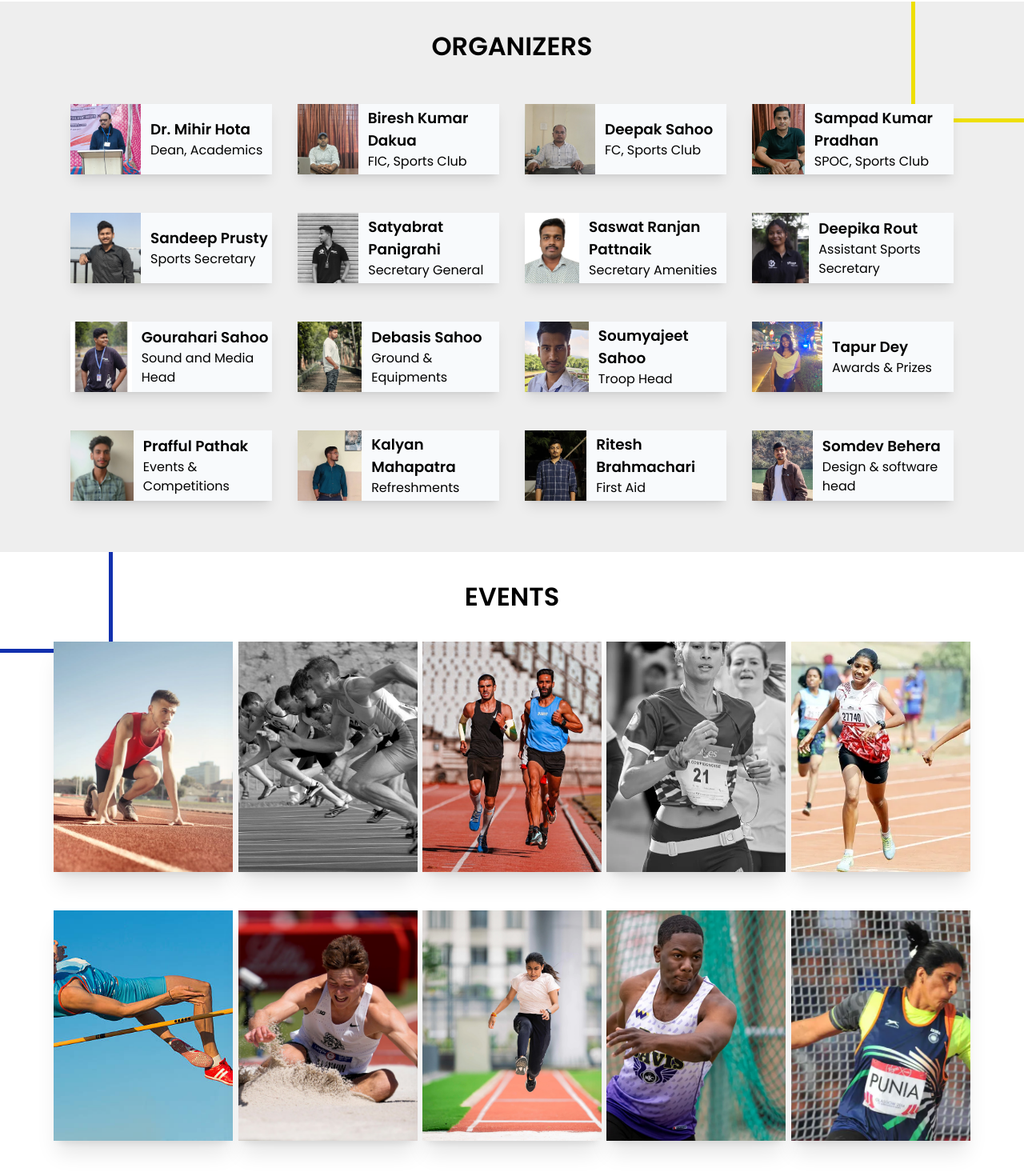
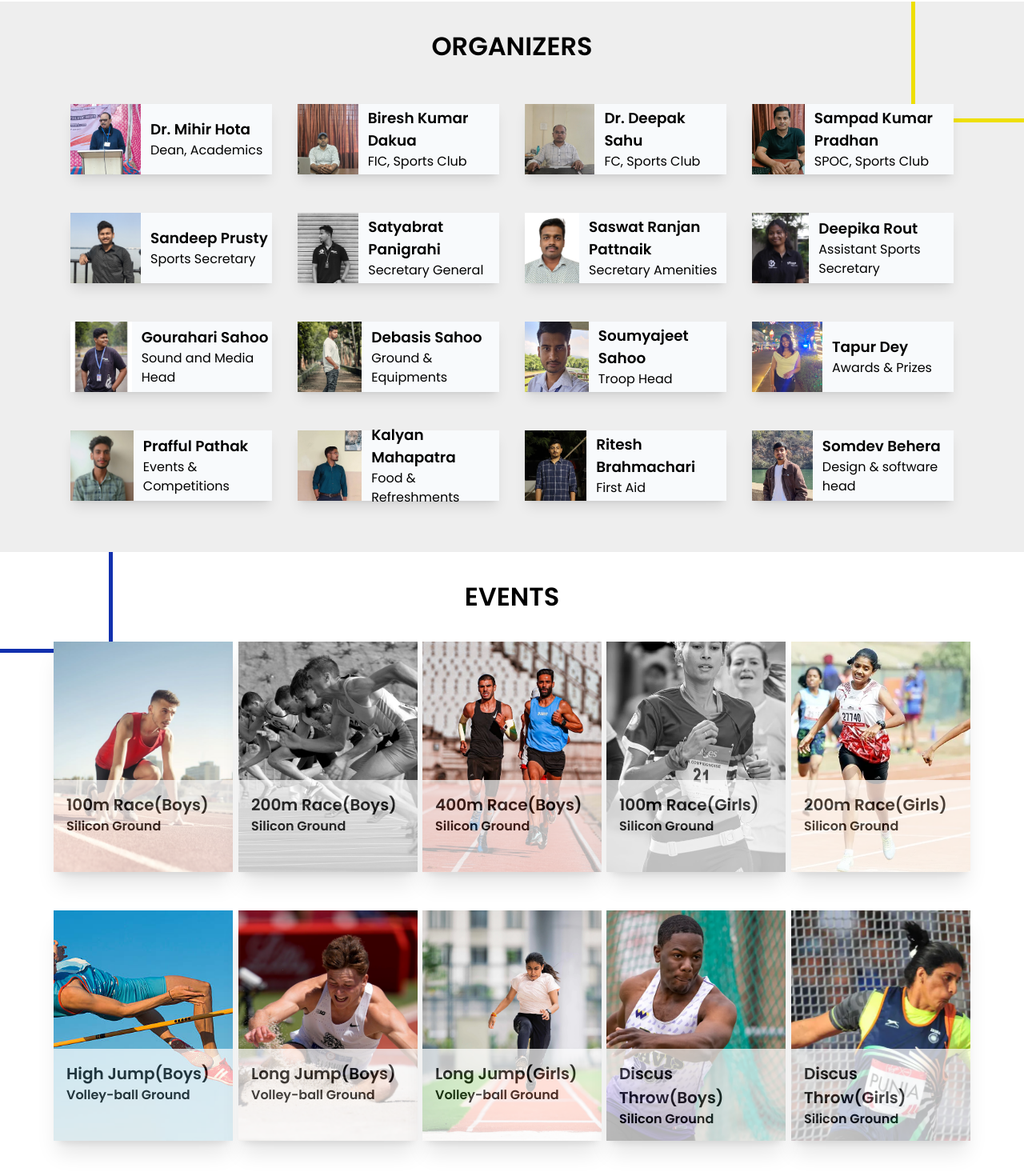
Before and after one commit to Aasim47/athlon-2k25, a Next.js app: page / in a window 1280 px wide. Shown: the part 1174-2644 px from the top of the page at 80% size. Built offline with nearby package versions, Linux system fonts and the light colour scheme; grey boxes are pictures that could not be loaded.

Commit message:
Add organizers and events data structures; adjust padding in Jersey component; added top slide button; minor bug fixes

```diff
--- a/src/app/jersey/page.tsx
+++ b/src/app/jersey/page.tsx
@@ -88,7 +88,7 @@ const Jersey = () => {
           objectFit="cover"
         />
       </div>
-      <div className="mt-4 bg-white shadow-md w-full p-8 text-black">
+      <div className="mt-4 bg-white shadow-md w-full p-4 sm:p-8 text-black">
         <p className="text-[1.25rem] font-[600]">ATHLON 2k25 Jersey</p>
         <ul className="mt-4 list-disc list-inside">
           <li className="relative pl-4">
@@ -117,7 +117,7 @@ const Jersey = () => {
         </ul>
       </div>
 
-      <div className="bg-white shadow-md mt-4 w-full p-8 text-black mb-4">
+      <div className="bg-white shadow-md mt-4 w-full p-4 sm:p-8 text-black mb-4">
         <h3 className="text-[1.5rem] font-[600]">
           Fill out this form to book your T-shirt
         </h3>
--- a/src/app/page.tsx
+++ b/src/app/page.tsx
@@ -3,220 +3,47 @@
 import Image from "next/image";
 import Link from "next/link";
 import "./globals.css";
-import { FaRegCalendarAlt } from "react-icons/fa";
+import { FaArrowUp, FaRegCalendarAlt } from "react-icons/fa";
 import { FaArrowRightLong } from "react-icons/fa6";
 import "aos/dist/aos.css"; // Import AOS styles
 import AOS from "aos";
-import { useEffect } from "react";
+import { useEffect, useState } from "react";
 import { useSidebar } from "./components/SidebarContext";
+import { organizers } from "./utils/organizers";
+import { events } from "./utils/events";
 
 export default function Home() {
   const { isSidebarOpen, toggleSidebar } = useSidebar();
-
-  const events: {
-    name: string;
-    time: string;
-    venue: string;
-    image: string;
-  }[] = [
-    {
-      name: "100m Race(Boys)",
-      time: "8:00 AM",
-      venue: "Silicon Ground",
-      image: "/assets/race.jpeg"
-    },
-
-    {
-      name: "200m Race(Boys)",
-      time: "8:00 AM",
-      venue: "Silicon Ground",
-      image: "/assets/race(200m).jpg"
-    },
-    {
-      name: "400m Race(Boys)",
-      time: "8:00 AM",
-      venue: "Silicon Ground",
-      image: "/assets/race(400m).jpeg"
-    },
-    {
-      name: "100m Race(Girls)",
-      time: "8:00 AM",
-      venue: "Silicon Ground",
-      image: "/assets/race(girls).webp"
-    },
-    {
-      name: "200m Race(Girls)",
-      time: "8:00 AM",
-      venue: "Silicon Ground",
-      image: "/assets/race-girls(200m).webp"
-    },
-    {
-      name: "High Jump(Boys)",
-      time: "8:00 AM",
-      venue: "Volley-ball Ground",
-      image: "/assets/high-jump.jpg"
-    },
-
-    {
-      name: "Long Jump(Boys)",
-      time: "8:00 AM",
-      venue: "Volley-ball Ground",
-      image: "/assets/long-jump.avif"
-    },
-    {
-      name: "Long Jump(Girls)",
-      time: "8:00 AM",
-      venue: "Volley-ball Ground",
-      image: "/assets/long-jump(girls).png"
-    },
-    {
-      name: "Discus Throw(Boys)",
-      time: "8:00 AM",
-      venue: "Silicon Ground",
-      image: "/assets/discus-throw.webp"
-    },
-    {
-      name: "Discus Throw(Girls)",
-      time: "8:00 AM",
-      venue: "Silicon Ground",
-      image: "/assets/discus-throw(girls).webp"
-    },
-    {
-      name: "Shot Put(Boys)",
-      time: "8:00 AM",
-      venue: "Silicon Ground",
-      image: "/assets/shot-put.avif"
-    },
-    {
-      name: "Shot Put(Girls)",
-      time: "8:00 AM",
-      venue: "Silicon Ground",
-      image: "/assets/shot-put(girls).jpg"
-    },
-    {
-      name: "Relay race(Boys)",
-      time: "8:00 AM",
-      venue: "Silicon Ground",
-      image: "/assets/relay.jpg"
-    },
-    {
-      name: "Relay race(Girls)",
-      time: "8:00 AM",
-      venue: "Silicon Ground",
-      image: "/assets/relay(girls).jpg"
-    },
-    {
-      name: "Tug of War",
-      time: "8:00 AM",
-      venue: "Silicon Ground",
-      image: "/assets/tug-of-war.jpg"
-    }
-  ];
-
-  const newOranizers: {
-    name: string;
-    image: string;
-    role: string;
-  }[] = [
-    {
-      name: "Dr. Mihir Hota",
-      image: "/assets/organizers/deam.jpg",
-      role: "Dean, Academics"
-    },
-    {
-      name: "Biresh Kumar Dakua",
-      image: "/assets/organizers/biresh.jpg",
-      role: "FIC, Sports Club"
-    },
-    {
-      name: "Deepak Sahoo",
-      image: "/assets/organizers/deepak.jpg",
-      role: "FC, Sports Club"
-    },
-    {
-      name: "Sampad Kumar Pradhan",
-      image: "/assets/organizers/sampad.jpg",
-      role: "SPOC, Sports Club"
-    },
-    {
-      name: "Sandeep Prusty",
-      image: "/assets/organizers/sandeep.jpg",
-      role: "Sports Secretary"
-    },
-    {
-      name: "Satyabrat Panigrahi",
-      image: "/assets/organizers/satya.jpg",
-      role: "Secretary General"
-    },
-    {
-      name: "Saswat Ranjan Pattnaik",
-      image: "/assets/organizers/saswat.jpg",
-      role: "Secretary Amenities"
-    },
-    {
-      name: "Deepika Rout",
-      image: "/assets/organizers/deepika.jpg",
-      role: "Assistant Sports Secretary"
-    },
-    {
-      name: "Gourahari Sahoo",
-      image: "/assets/organizers/gourahari.jpg",
-      role: "Sound and Media Head"
-    },
-    {
-      name: "Debasis Sahoo",
-      image: "/assets/organizers/debasis.jpg",
-      role: "Ground & Equipments"
-    },
-    {
-      name: "Soumyajeet Sahoo",
-      image: "/assets/organizers/somyajeet.jpg",
-      role: "Troop Head"
-    },
-    {
-      name: "Tapur Dey",
-      image: "/assets/organizers/tapur.jpg",
-      role: "Awards & Prizes"
-    },
-    {
-      name: "Prafful Pathak",
-      image: "/assets/organizers/prafful.jpg",
-      role: "Events & Competitions"
-    },
-    {
-      name: "Kalyan Mahapatra",
-      image: "/assets/organizers/kalyan.jpg",
-      role: "Refreshments"
-    },
-    {
-      name: "Ritesh Brahmachari",
-      image: "/assets/organizers/ritesh.jpg",
-      role: "First Aid"
-    },
-    {
-      name: "Somdev Behera",
-      image: "/assets/organizers/somdev.jpg",
-      role: "Design & software head"
-    }
-  ];
+  const [showScrollToTop, setShowScrollToTop] = useState(false);
 
   useEffect(() => {
     AOS.init({
       duration: 1000,
       once: true
     });
+
+    const handleScroll = () => {
+      if (window.scrollY > 300) {
+        setShowScrollToTop(true);
+      } else {
+        setShowScrollToTop(false);
+      }
+    };
+
+    window.addEventListener("scroll", handleScroll);
+
+    return () => {
+      window.removeEventListener("scroll", handleScroll);
+    };
   }, []);
+
+  const scrollToTop = () => {
+    window.scrollTo({ top: 0, behavior: "smooth" });
+  };
 
   return (
     <div className="">
-      <div
-        className={`${isSidebarOpen ? "overflow-hidden h-screen" : ""}`}
-        // onClick={() => {
-        //   if (isSidebarOpen) {
-        //     toggleSidebar();
-        //   }
-        // }}
-      >
+      <div className={`${isSidebarOpen ? "overflow-hidden h-screen" : ""}`}>
         <div className="h-full lg:h-[50dvh]  xl:h-[90dvh] mt-[6rem] xl:mt-16 bg-[#eeeeee] px-4 sm:px-8 xl:px-[5.5rem] block lg:flex sm:flex-row flex-col items-center justify-center">
           <div className="text-black flex-1">
             <p
@@ -430,7 +257,7 @@ export default function Home() {
           <h1 className="text-[2rem] font-[600] text-center">ORGANIZERS</h1>
           <div className="w-[16rem] h-[12rem] bg-transparent border-[#EEDF04] border-solid border-[5px] absolute rounded-xl xl:top-[-6%] xl:right-[-9%] top-[-15%] right-[-50%] lg:right-[-20%] "></div>
           <div className="grid xl:grid-cols-4 xl:grid-rows-4 md:grid-cols-2 md:grid-rows-6 grid-cols-1 gap-2 md:gap-4 xl:gap-8 items-center justify-around sm:justify-evenly w-full my-8 z-9">
-            {newOranizers.map((organizer, index) => {
+            {organizers.map((organizer, index) => {
               return (
                 <div
                   data-aos="fade-up"
@@ -475,13 +302,11 @@ export default function Home() {
                     className=" group-hover:scale-110 transition-transform duration-300"
                     alt="event"
                   />
-                  <div className="bg-white opacity-0 group-hover:opacity-70 w-full h-[40%] absolute text-left bottom-0 p-4  transition-opacity duration-300">
+                  <div className="bg-white opacity-70 w-full h-[40%] absolute text-left bottom-0 p-4  transition-opacity duration-300">
                     <p className="text-black font-[600] text-[1.25rem]">
                       {event.name}
                     </p>
-                    {/* <p className="text-black font-[600]">
-                      8th Feb, {event.time}
-                    </p> */}
+
                     <p className="text-black font-[600]">{event.venue}</p>
                   </div>
                 </div>
@@ -515,12 +340,11 @@ export default function Home() {
         </div>
 
         <div className=" bg-white px-8 xl:px-[5.5rem] py-8 text-white items-center flex justify-center overflow-hidden">
-          {/* <h1 className="text-[2rem] font-[600] text-center">Contact Us</h1> */}
           <div className="flex flex-col sm:flex-row gap-2 md:overflow-x-auto hide-scrollbar">
             <div className="flex sm:flex-col gap-2 sm:gap-0">
               <div
                 data-aos="fade-down"
-                className="w-[10rem] h-[10rem] lg:w-[15rem] lg:h-[15rem] relative"
+                className="w-[10rem] h-[10rem] lg:w-[15rem] lg:h-[15rem] relative overflow-hidden"
               >
                 <Image
                   src={
@@ -528,18 +352,19 @@ export default function Home() {
                   }
                   objectFit="cover"
                   layout="fill"
+                  className="transition-transform duration-300 hover:scale-110"
                   alt="contact"
                 />
               </div>
               <div
                 data-aos="fade-up"
-                className="w-[10rem] h-[10rem] lg:w-[15rem] lg:h-[15rem] relative sm:mt-2 overflow-clip"
+                className="w-[10rem] h-[10rem] lg:w-[15rem] lg:h-[15rem] relative sm:mt-2 overflow-hidden"
               >
                 <Image
                   src={
                     "/assets/WhatsApp Image 2025-01-15 at 15.22.58_b94fc2ff.jpg"
                   }
-                  className="scale-150"
+                  className=" transition-transform duration-300 hover:scale-110"
                   objectFit="cover"
                   layout="fill"
                   alt="contact"
@@ -557,7 +382,7 @@ export default function Home() {
               </div>
               <div
                 data-aos="fade-up-right"
-                className="w-[10rem] h-[10rem] lg:w-[15rem] lg:h-[15rem] relative sm:mt-2"
+                className="w-[10rem] h-[10rem] lg:w-[15rem] lg:h-[15rem] relative sm:mt-2 overflow-hidden"
               >
                 <Image
                   src={
@@ -565,6 +390,7 @@ export default function Home() {
                   }
                   objectFit="cover"
                   layout="fill"
+                  className="transition-transform duration-300 hover:scale-110"
                   alt="contact"
                 />
               </div>
@@ -572,7 +398,7 @@ export default function Home() {
             <div className="flex sm:flex-col gap-2 sm:gap-0">
               <div
                 data-aos="fade-down-left"
-                className="w-[10rem] h-[10rem] lg:w-[15rem] lg:h-[15rem] relative"
+                className="w-[10rem] h-[10rem] lg:w-[15rem] lg:h-[15rem] relative overflow-hidden"
               >
                 <Image
                   src={
@@ -580,6 +406,7 @@ export default function Home() {
                   }
                   objectFit="cover"
                   layout="fill"
+                  className="transition-transform duration-300 hover:scale-110"
                   alt="contact"
                 />
               </div>
@@ -588,7 +415,7 @@ export default function Home() {
                 className="w-[10rem] h-[10rem] lg:w-[15rem] lg:h-[15rem] relative bg-blue p-2 sm:mt-2"
               >
                 <p className="font-[600] text-[1.5rem] lg:text-[2rem]">
-                  Carry the torch foreward
+                  Carry the athletic sprit with the torch forward
                 </p>
               </div>
             </div>
@@ -603,12 +430,13 @@ export default function Home() {
               </div>
               <div
                 data-aos="fade-up-right"
-                className="w-[10rem] h-[10rem] lg:w-[15rem] lg:h-[15rem] relative sm:mt-2"
+                className="w-[10rem] h-[10rem] lg:w-[15rem] lg:h-[15rem] relative sm:mt-2 overflow-hidden"
               >
                 <Image
                   src={"/assets/party.jpg"}
                   objectFit="cover"
                   layout="fill"
+                  className="transition-transform duration-300 hover:scale-110"
                   alt="contact"
                 />
               </div>
@@ -616,7 +444,7 @@ export default function Home() {
             <div className="flex sm:flex-col gap-2 sm:gap-0">
               <div
                 data-aos="fade-down-left"
-                className="w-[10rem] h-[10rem] lg:w-[15rem] lg:h-[15rem] relative "
+                className="w-[10rem] h-[10rem] lg:w-[15rem] lg:h-[15rem] relative overflow-hidden"
               >
                 <Image
                   src={
@@ -624,6 +452,7 @@ export default function Home() {
                   }
                   objectFit="cover"
                   layout="fill"
+                  className="transition-transform duration-300 hover:scale-110"
                   alt="contact"
                 />
               </div>
@@ -680,7 +509,8 @@ export default function Home() {
               </p>
               <p>
                 Sandeep Prusty (Sports Secretary) : +917978699617 <br />
-                Satyabrat Panigrahi (Secretary General) : +917853998437
+                Satyabrat Panigrahi (Secretary General) : +917853998437 <br />
+                Saswat Ranjan Pattnaik (Secretary Amenities) : +918249097228
               </p>
             </div>
           </div>
@@ -691,6 +521,15 @@ export default function Home() {
           </p>
         </div>
       </div>
+
+      {showScrollToTop && (
+        <button
+          onClick={scrollToTop}
+          className="fixed bottom-4 right-4 bg-blue text-white p-3 rounded-full shadow-lg hover:bg-dark-blue transition-colors duration-300"
+        >
+          <FaArrowUp />
+        </button>
+      )}
     </div>
   );
 }
--- /dev/null
+++ b/src/app/utils/events.ts
@@ -0,0 +1,99 @@
+export const events: {
+  name: string;
+  time: string;
+  venue: string;
+  image: string;
+}[] = [
+  {
+    name: "100m Race(Boys)",
+    time: "8:00 AM",
+    venue: "Silicon Ground",
+    image: "/assets/race.jpeg"
+  },
+
+  {
+    name: "200m Race(Boys)",
+    time: "8:00 AM",
+    venue: "Silicon Ground",
+    image: "/assets/race(200m).jpg"
+  },
+  {
+    name: "400m Race(Boys)",
+    time: "8:00 AM",
+    venue: "Silicon Ground",
+    image: "/assets/race(400m).jpeg"
+  },
+  {
+    name: "100m Race(Girls)",
+    time: "8:00 AM",
+    venue: "Silicon Ground",
+    image: "/assets/race(girls).webp"
+  },
+  {
+    name: "200m Race(Girls)",
+    time: "8:00 AM",
+    venue: "Silicon Ground",
+    image: "/assets/race-girls(200m).webp"
+  },
+  {
+    name: "High Jump(Boys)",
+    time: "8:00 AM",
+    venue: "Volley-ball Ground",
+    image: "/assets/high-jump.jpg"
+  },
+
+  {
+    name: "Long Jump(Boys)",
+    time: "8:00 AM",
+    venue: "Volley-ball Ground",
+    image: "/assets/long-jump.avif"
+  },
+  {
+    name: "Long Jump(Girls)",
+    time: "8:00 AM",
+    venue: "Volley-ball Ground",
+    image: "/assets/long-jump(girls).png"
+  },
+  {
+    name: "Discus Throw(Boys)",
+    time: "8:00 AM",
+    venue: "Silicon Ground",
+    image: "/assets/discus-throw.webp"
+  },
+  {
+    name: "Discus Throw(Girls)",
+    time: "8:00 AM",
+    venue: "Silicon Ground",
+    image: "/assets/discus-throw(girls).webp"
+  },
+  {
+    name: "Shot Put(Boys)",
+    time: "8:00 AM",
+    venue: "Silicon Ground",
+    image: "/assets/shot-put.avif"
+  },
+  {
+    name: "Shot Put(Girls)",
+    time: "8:00 AM",
+    venue: "Silicon Ground",
+    image: "/assets/shot-put(girls).jpg"
+  },
+  {
+    name: "Relay race(Boys)",
+    time: "8:00 AM",
+    venue: "Silicon Ground",
+    image: "/assets/relay.jpg"
+  },
+  {
+    name: "Relay race(Girls)",
+    time: "8:00 AM",
+    venue: "Silicon Ground",
+    image: "/assets/relay(girls).jpg"
+  },
+  {
+    name: "Tug of War",
+    time: "8:00 AM",
+    venue: "Silicon Ground",
+    image: "/assets/tug-of-war.jpg"
+  }
+];
--- /dev/null
+++ b/src/app/utils/organizers.ts
@@ -0,0 +1,86 @@
+export const organizers: {
+  name: string;
+  image: string;
+  role: string;
+}[] = [
+  {
+    name: "Dr. Mihir Hota",
+    image: "/assets/organizers/deam.jpg",
+    role: "Dean, Academics"
+  },
+  {
+    name: "Biresh Kumar Dakua",
+    image: "/assets/organizers/biresh.jpg",
+    role: "FIC, Sports Club"
+  },
+  {
+    name: "Dr. Deepak Sahu",
+    image: "/assets/organizers/deepak.jpg",
+    role: "FC, Sports Club"
+  },
+  {
+    name: "Sampad Kumar Pradhan",
+    image: "/assets/organizers/sampad.jpg",
+    role: "SPOC, Sports Club"
+  },
+  {
+    name: "Sandeep Prusty",
+    image: "/assets/organizers/sandeep.jpg",
+    role: "Sports Secretary"
+  },
+  {
+    name: "Satyabrat Panigrahi",
+    image: "/assets/organizers/satya.jpg",
+    role: "Secretary General"
+  },
+  {
+    name: "Saswat Ranjan Pattnaik",
+    image: "/assets/organizers/saswat.jpg",
+    role: "Secretary Amenities"
+  },
+  {
+    name: "Deepika Rout",
+    image: "/assets/organizers/deepika.jpg",
+    role: "Assistant Sports Secretary"
+  },
+  {
+    name: "Gourahari Sahoo",
+    image: "/assets/organizers/gourahari.jpg",
+    role: "Sound and Media Head"
+  },
+  {
+    name: "Debasis Sahoo",
+    image: "/assets/organizers/debasis.jpg",
+    role: "Ground & Equipments"
+  },
+  {
+    name: "Soumyajeet Sahoo",
+    image: "/assets/organizers/somyajeet.jpg",
+    role: "Troop Head"
+  },
+  {
+    name: "Tapur Dey",
+    image: "/assets/organizers/tapur.jpg",
+    role: "Awards & Prizes"
+  },
+  {
+    name: "Prafful Pathak",
+    image: "/assets/organizers/prafful.jpg",
+    role: "Events & Competitions"
+  },
+  {
+    name: "Kalyan Mahapatra",
+    image: "/assets/organizers/kalyan.jpg",
+    role: "Food & Refreshments"
+  },
+  {
+    name: "Ritesh Brahmachari",
+    image: "/assets/organizers/ritesh.jpg",
+    role: "First Aid"
+  },
+  {
+    name: "Somdev Behera",
+    image: "/assets/organizers/somdev.jpg",
+    role: "Design & software head"
+  }
+];
```
Also changed, not shown: public/assets/WhatsApp Image 2025-01-15 at 15.22.58_b94fc2ff.jpg.
